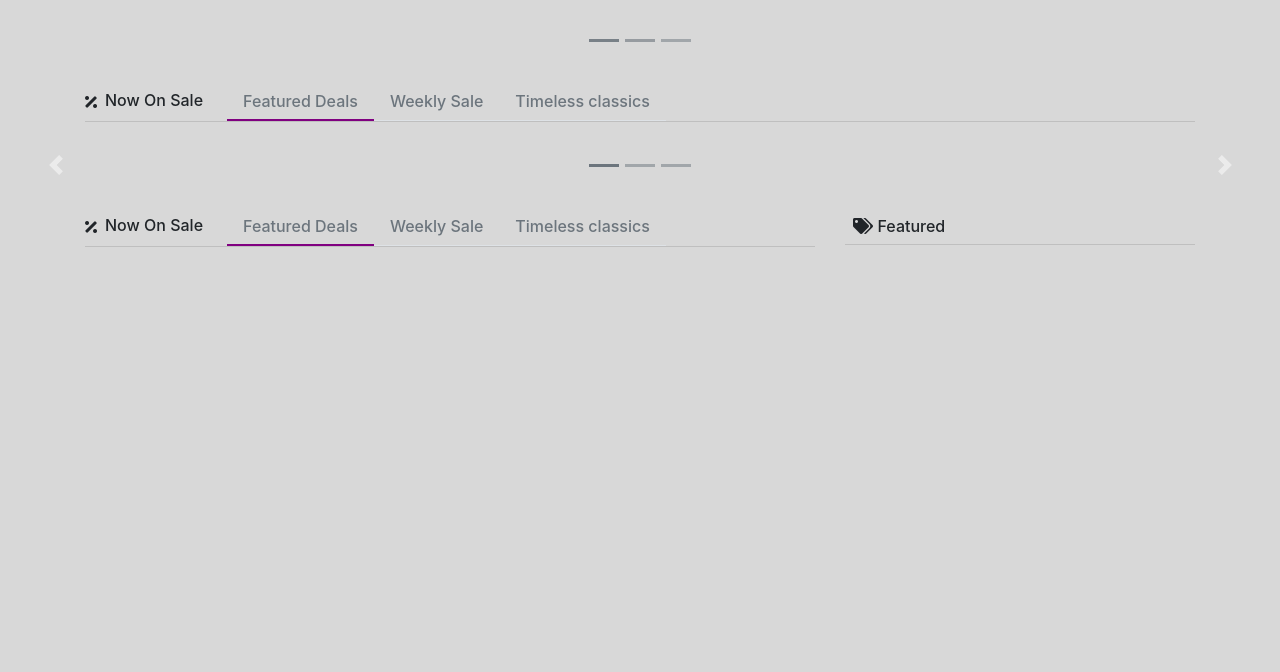
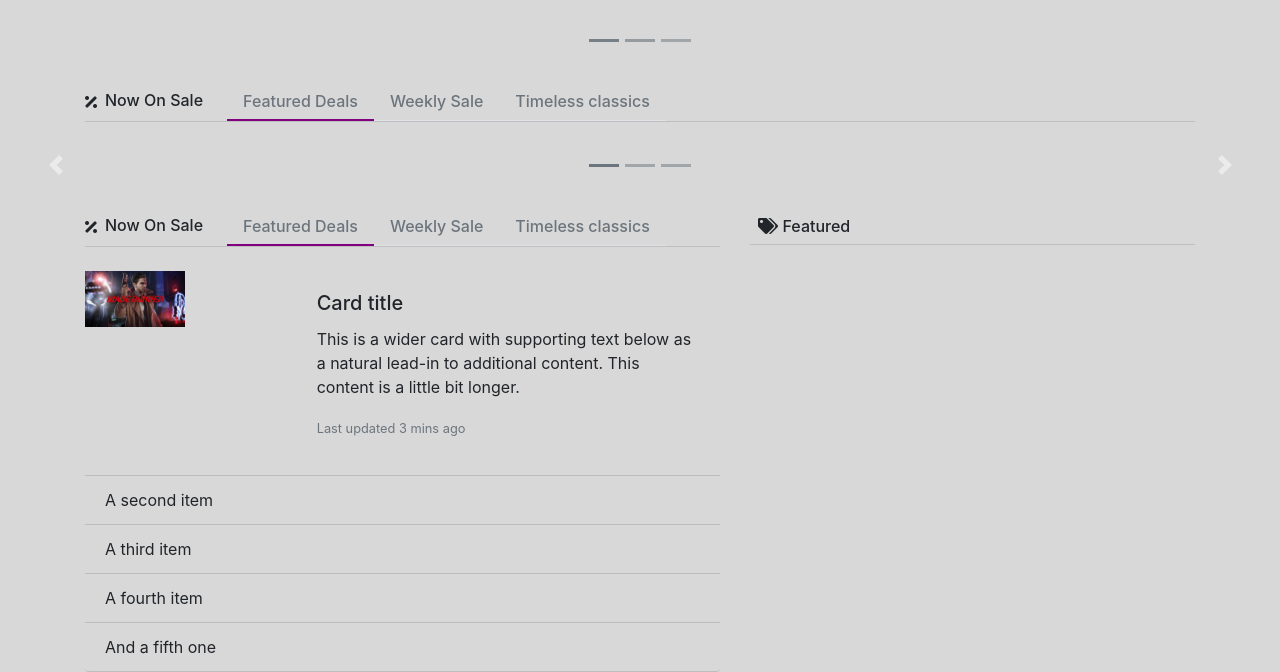
Before and after one commit to What-I-Learned/Strive-Homework-M2D10, a plain HTML site: page index.html in a window 1280 px wide. Shown: the part 1473-2145 px from the top of the page. Before the commit the page ends 1744 px from the top, so only its background shows below. Drawn offline with nearby package versions, Linux system fonts and the light colour scheme.

Commit message:
Update index.html

```diff
--- a/index.html
+++ b/index.html
@@ -1183,7 +1183,7 @@
       </div>
       <div class="container">
         <div class="row">
-          <div class="col-12 col-md-8">
+          <div class="col-12 col-md-7">
             <div
               class="
                 section-title
@@ -1234,11 +1234,84 @@
                 </div>
               </nav>
             </div>
+            <ul class="list-group">
+              <li
+                class="
+                  p-0
+                  list-group-item
+                  bg-transparent
+                  border-top-0 border-right-0 border-left-0
+                "
+              >
+                <div class="card mb-3 bg-transparent border-0">
+                  <div class="row no-gutters">
+                    <div class="col-md-4">
+                      <img
+                        src="/gog-assets/tile (34).jpg"
+                        alt="..."
+                        style="max-width: 100px"
+                      />
+                    </div>
+                    <div class="col-md-8">
+                      <div class="card-body">
+                        <h5 class="card-title">Card title</h5>
+                        <p class="card-text">
+                          This is a wider card with supporting text below as a
+                          natural lead-in to additional content. This content is
+                          a little bit longer.
+                        </p>
+                        <p class="card-text">
+                          <small class="text-muted"
+                            >Last updated 3 mins ago</small
+                          >
+                        </p>
+                      </div>
+                    </div>
+                  </div>
+                </div>
+              </li>
+              <li
+                class="
+                  list-group-item
+                  bg-transparent
+                  border-top-0 border-right-0 border-left-0
+                "
+              >
+                A second item
+              </li>
+              <li
+                class="
+                  list-group-item
+                  bg-transparent
+                  border-top-0 border-right-0 border-left-0
+                "
+              >
+                A third item
+              </li>
+              <li
+                class="
+                  list-group-item
+                  bg-transparent
+                  border-top-0 border-right-0 border-left-0
+                "
+              >
+                A fourth item
+              </li>
+              <li
+                class="
+                  list-group-item
+                  bg-transparent
+                  border-top-0 border-right-0 border-left-0
+                "
+              >
+                And a fifth one
+              </li>
+            </ul>
           </div>
-          <div class="col-12 col-md-4">
+          <div class="col-12 col-md-5">
             <div
               class="section-title my-4 gog-section-header"
-              style="padding: 0.5rem"
+              style="padding: 0.5rem; margin-bottom: -1px"
             >
               <span><i class="fas fa-tags"></i></span>
               <span class="h6">Featured</span>
```
